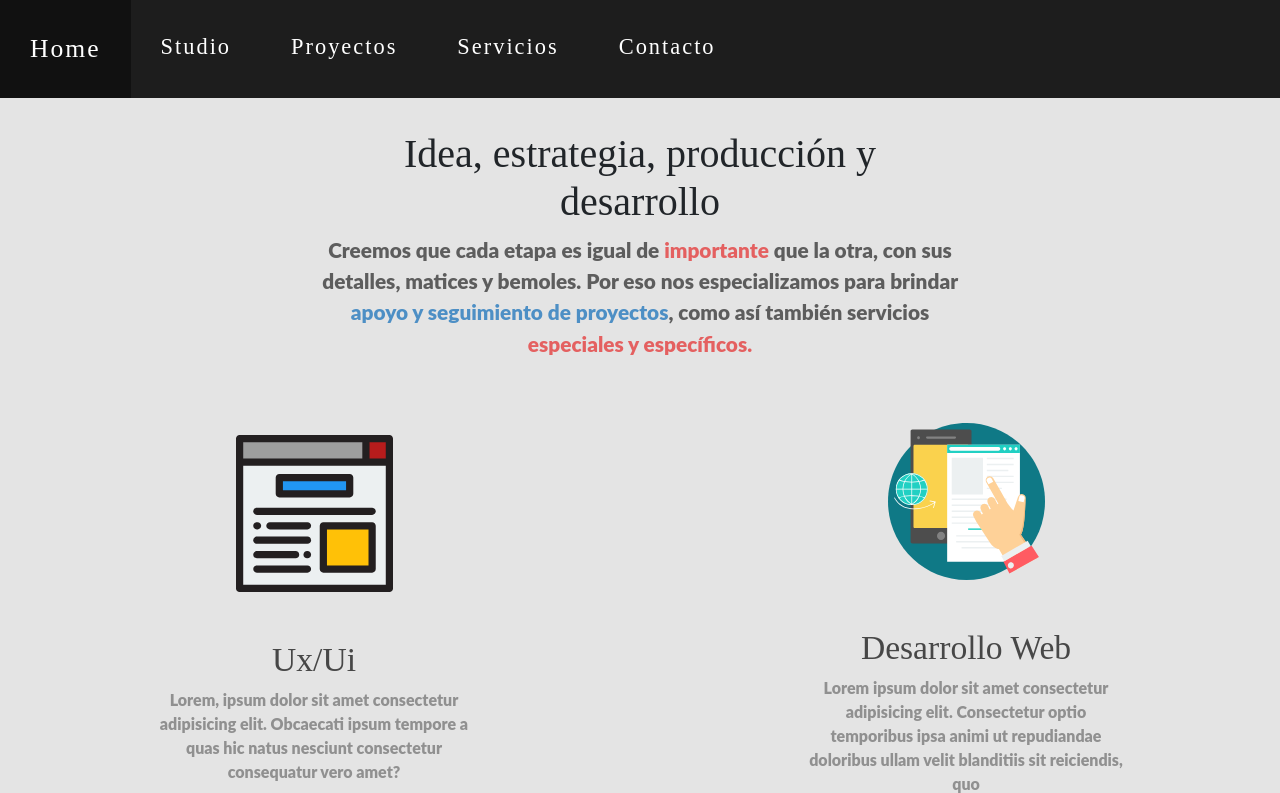
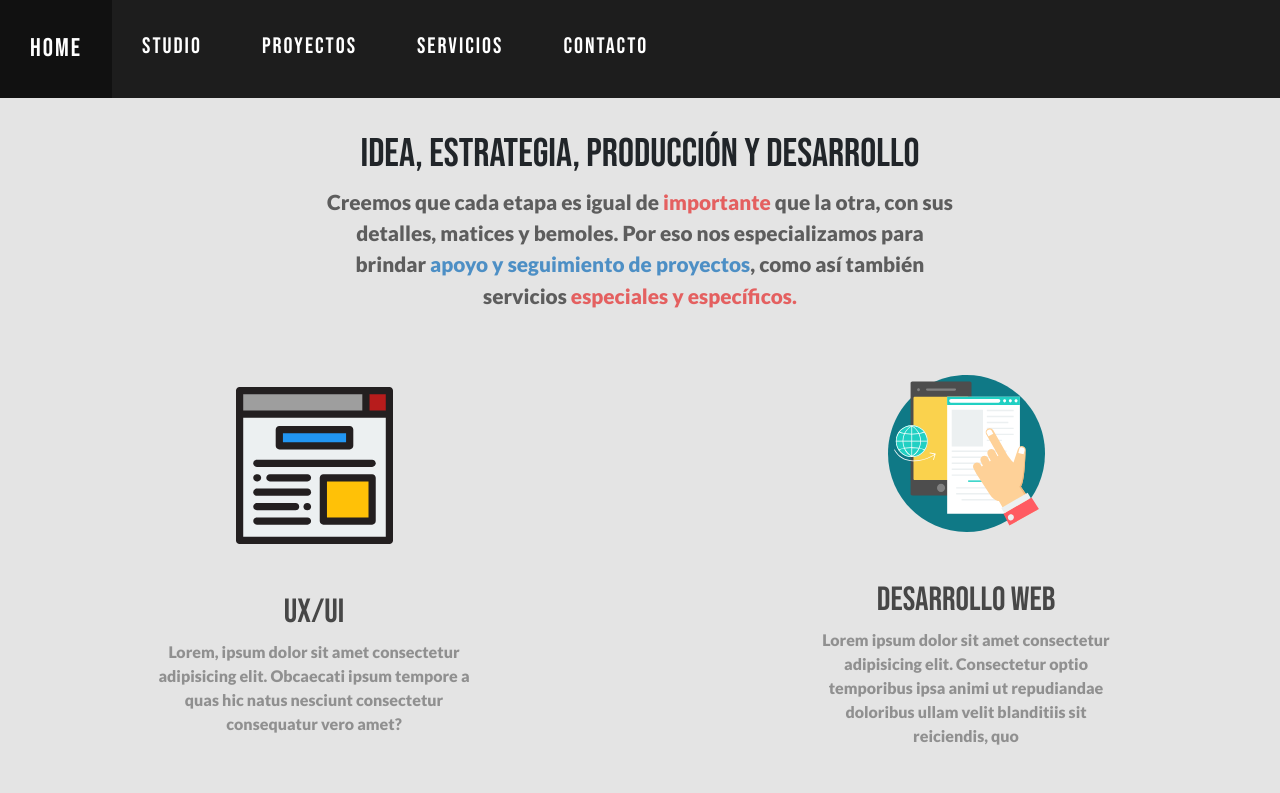
Before and after one commit to Ale-Quemel/Sonrya-Web, a website: page servicios.html in a window 1280 px wide. Shown: the top 793 px of the page. Drawn offline with nearby package versions, Linux system fonts and the light colour scheme.

Commit message:
Link a Google-Fonts + corrección de fuentes

```diff
--- a/sass/_mixin-extend.scss
+++ b/sass/_mixin-extend.scss
@@ -37,7 +37,7 @@
 }
 
 @mixin h__customers {
-    font-family: "Bebas Neue";
+    font-family: 'Bebas Neue', cursive;
     font-size: 1.6em;
     color: #474747;
     text-align: center;
@@ -47,7 +47,7 @@
 }
 
 @mixin p__customers {
-    font-family: "Lato Black";
+    font-family: 'Lato', sans-serif;
     font-size: 1em;
     color: #909090;
     text-align: center;
@@ -68,7 +68,7 @@
 }
 
 @mixin aleyro__h {
-    font-family: "Bebas Neue";
+    font-family: 'Bebas Neue', cursive;
     font-size: 2.3rem;
     color: #474747;
     text-align: center;
@@ -77,7 +77,7 @@
 }
 
 @mixin aleyro__p {
-    font-family: "Lato Black";
+    font-family: 'Lato', sans-serif;
     font-size: 1.2rem;
     color: $gray-light-color;
     text-align: center;
@@ -96,7 +96,7 @@
 }
 
 @mixin brujulas__h {
-    font-family: "Bebas Neue";
+    font-family: 'Bebas Neue', cursive;
     font-size: 2rem;
     color: $gray-dark-color;
     text-align: center;
@@ -105,7 +105,7 @@
 }
 
 @mixin brujulas__p {
-    font-family: "Lato Black";
+    font-family: 'Lato', sans-serif;
     font-size: 1.2rem;
     color: $gray-light-color;
     text-align: center;
--- a/sass/_studio-page.scss
+++ b/sass/_studio-page.scss
@@ -37,6 +37,8 @@
         text-align: center;
         align-items: space-evenly;
         padding: 3.5rem;
+        margin-left: 100px;
+        margin-right: 100px;
     }
 
     &__h {
@@ -59,7 +61,9 @@
     grid-template-columns: 1fr 1fr;
     grid-gap: 2rem;
     padding: 3rem;
-    background-color: $bg-color-ctn-aleyro
+    background-color: $bg-color-ctn-aleyro;
+    margin-left: 100px;
+    margin-right: 100px;
 }
 
 .div__ro {
@@ -98,6 +102,8 @@
 .brujulas__ctn {
     background-color: $bg-color-light-body;
     padding-bottom: 50px;
+    margin-left: 100px;
+    margin-right: 100px;
 }
 
 .brujula__title {
--- a/sass/_variables.scss
+++ b/sass/_variables.scss
@@ -1,7 +1,7 @@
 /* VARIABLES*/
 
-$first-font: 'Bebas Neue';
-$second-font: 'Lato Black';
+$first-font: 'Bebas Neue', cursive;
+$second-font: 'Lato', sans-serif;
 
 
 /* VARIABLES TEXT COLOR */
--- a/sass/main.scss
+++ b/sass/main.scss
@@ -151,6 +151,8 @@ body {
     justify-content: space-between;
     grid-gap: 2rem;
     padding: 3rem;
+    margin-left: 100px;
+    margin-right: 100px;
 }
 
 .skills__art {
@@ -281,12 +283,12 @@ body {
 /* SERVICIOS PAGE */
 
 .container-service-page h2 {
-    font-family: "Bebas Neue";
+    font-family: 'Bebas Neue', cursive;
     font-size: 2.5em;
 }
 
 .container-service-page p {
-    font-family: "Lato Black";
+    font-family: 'Lato', sans-serif;
     font-size: 1.3em;
     font-style:normal;
     color: rgb(93, 93, 93);
@@ -294,34 +296,34 @@ body {
 
 .textCian {
     color: rgb(77, 143, 197);
-    font-family: "Lato Black";
+    font-family: 'Lato', sans-serif;
 }
 
 .textMagent {
     color: rgb(228, 96, 96);
-    font-family: "Lato Black";
+    font-family: 'Lato', sans-serif;
 }
 
 .first-cnt-sct h2 {
-    font-family: "Bebas Neue";
+    font-family: 'Bebas Neue', cursive;
     font-size: 2.1em;
     color: rgb(71, 71, 71);
 }
 
 .first-cnt-sct p {
-    font-family: "Lato Black";
+    font-family: 'Lato', sans-serif;
     font-size: 1em;
     color: rgb(144, 144, 144);
 }
 
 .ctn-text-link h2 {
-    font-family: "Bebas Neue";
+    font-family: 'Bebas Neue', cursive;
     font-size: 2.1em;
     color: rgb(71, 71, 71);
 }
 
 .ctn-text-link p a {
-    font-family: "Lato Black";
+    font-family: 'Lato', sans-serif;
     text-decoration: none;
     font-size: 2em;
     color: #fa9f42;
--- a/servicios.html
+++ b/servicios.html
@@ -4,10 +4,17 @@
     <meta charset="UTF-8">
     <meta http-equiv="X-UA-Compatible" content="IE=edge">
     <meta name="viewport" content="width=device-width, initial-scale=1.0">
+    <meta name="description" content="Estudio de Diseño Web, Desarrollo Web Fullstack, Community Manager, Publicidad Digital, Diseño UX, Diseño UI, Ilustración Digital" >
+    <meta name="keywords" content="WEB, HTML, CSS, JS, REACT, PHOTOSHOP, ILLUSTRATOR, FIGMA, DISEÑO UX, DISEÑO UI, ILUSTRACIÓN">
     <title>Servicios</title>
-    <!-- CSS only -->
+    <!--FUENTES GOOGLE FONTS-->
+    <link rel="preconnect" href="https://fonts.googleapis.com">
+    <link rel="preconnect" href="https://fonts.gstatic.com" crossorigin>
+    <link href="https://fonts.googleapis.com/css2?family=Bebas+Neue&family=Lato:wght@900&display=swap" rel="stylesheet">
+    <!--BOOTSTRAP-->
     <link href="https://cdn.jsdelivr.net/npm/bootstrap@5.1.3/dist/css/bootstrap.min.css" rel="stylesheet" integrity="sha384-1BmE4kWBq78iYhFldvKuhfTAU6auU8tT94WrHftjDbrCEXSU1oBoqyl2QvZ6jIW3" crossorigin="anonymous">
     <link rel="stylesheet" href="https://cdn.jsdelivr.net/npm/bootstrap-icons@1.6.1/font/bootstrap-icons.css">
+    <!--LINK AL ARCHIVO CSS-->
     <link rel="stylesheet" href="/css/main.css" type="text/css">
 </head>
 <body>
@@ -21,8 +28,8 @@
                 <li><a href="contacto.html">Contacto</a></li>
             </ul>
         </nav>
+    </header>
 
-    </header>
     <main class="main__div">
         <div class="text-center w-50 m-auto container-service-page">
             <h2>Idea, estrategia, producción y desarrollo</h2>
```
Also changed, not shown: contacto.html (+8 -1 lines), e-shop.html (+4 -13 lines), index.html (+6 -32 lines), proyectos.html (+8 -1 lines), studio.html (+8 -1 lines), css/main.css. Lines whose indentation alone changed are shown as unchanged.
